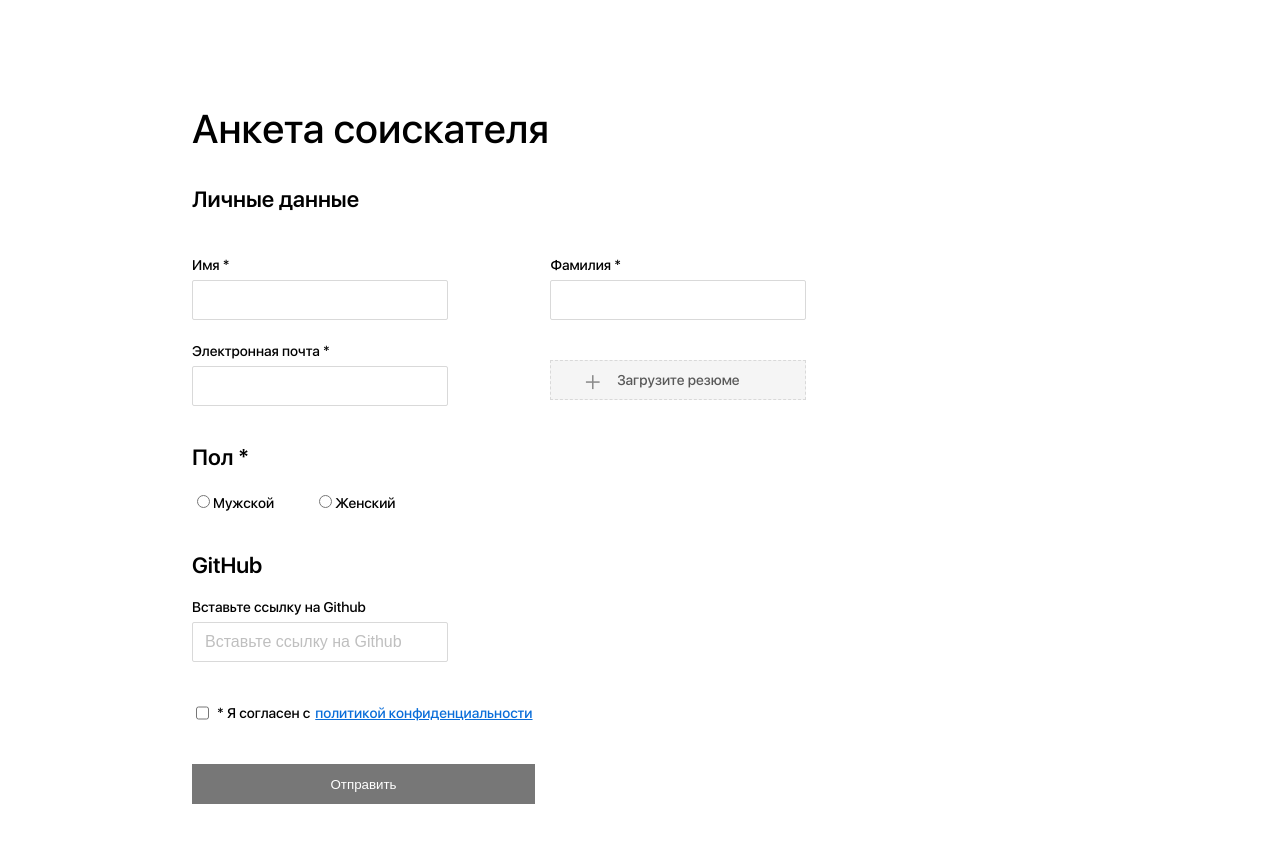
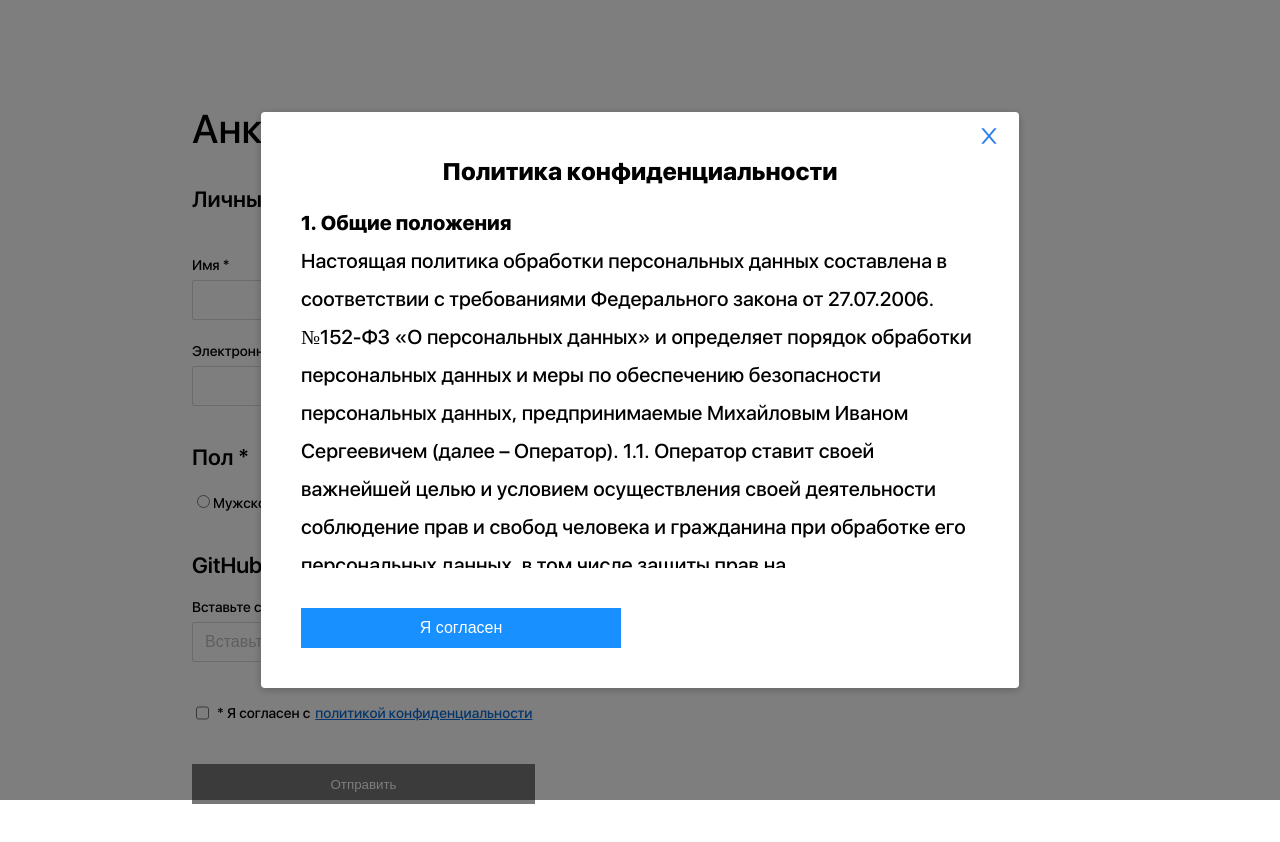
Before and after one commit to Lunyak/reactTest, a React (Create React App) app: page / in a window 1280 px wide. Shown: the top 842 px of the page. Built offline with nearby package versions, Linux system fonts and the light colour scheme.

Commit message:
fix rules

```diff
--- a/package.json
+++ b/package.json
@@ -1,5 +1,5 @@
 {
-  "homepage":"http://Lunyak.github.io/reactTest",
+  "homepage": "http://Lunyak.github.io/reactTest",
   "name": "test",
   "version": "0.1.0",
   "private": true,
--- a/src/components/Form/Form.jsx
+++ b/src/components/Form/Form.jsx
@@ -9,7 +9,7 @@ import Chest from "../../image/Chest";
 
 function Form() {
   const [popupSubmit, setPopupSubmit] = useState(false);
-  const [popupRules, setPopupRules] = useState(false);
+  const [popupRules, setPopupRules] = useState(true);
   const [name, setName] = useState('');
 
 
--- a/src/components/PopupRules/PopupRules.jsx
+++ b/src/components/PopupRules/PopupRules.jsx
@@ -157,14 +157,13 @@ function PopupRules({ popup, setPopup }) {
             Политики в свободном доступе расположена в сети Интернет по адресу
             httpsː//thismywebsite·com/privacy/.
           </p>
-          <button
-            onClick={() => {
-              setPopup(false);
-            }}
-            className={style.submit}
-          >
-            Я согласен
-          </button>
+
+          <div className={style.submitWrap}>
+            <button onClick={() => { setPopup(false) }} className={style.submit} >
+              Я согласен
+            </button>
+          </div>
+
         </div>
       </div>
     </>
--- a/src/components/PopupRules/popupRules.module.css
+++ b/src/components/PopupRules/popupRules.module.css
@@ -56,11 +56,13 @@
 }
 
 .subtitle {
+  max-height: 500px;
   font-size: 12px;
   /* font-size: 20px; */
   line-height: 38px;
   font-style: normal;
   font-weight: 400;
+  overflow: auto;
 }
 
 .subtitle > span {
@@ -107,12 +109,24 @@
   cursor: pointer;
 }
 
+.submitWrap {
+  height: 330px;
+  width: 100%;
+  background-color: #fff;
+}
 
 @media (min-width: 375px) {
   .wrap {
     max-width: 340px;
   }
-
+  .title {
+    font-size: 24px;
+    line-height: 38px;
+  }
+  .subtitle,
+  .subtitle span {
+    font-size: 20px;
+  }
 }
 
 @media (min-width: 928px) {
```
Also changed, not shown: 1 other file (tests, documents, lock files or other folders).
